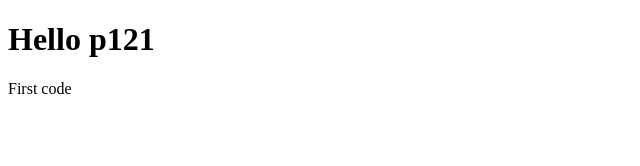
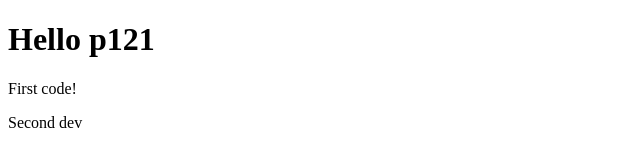
Before and after one commit to M-coder01/p121, a plain HTML site: page index.html in a window 1280 px wide. Shown: the full height of the page, 0-640 px from the left. Drawn offline with Linux system fonts and the light colour scheme.

Commit message:
Some more changes

```diff
--- a/index.html
+++ b/index.html
@@ -9,7 +9,8 @@
 
 <body>
     <h1>Hello p121</h1>
-    <p>First code</p>
+    <p>First code!</p>
+	<p>Second dev</p>
 </body>
 
 </html>
```
